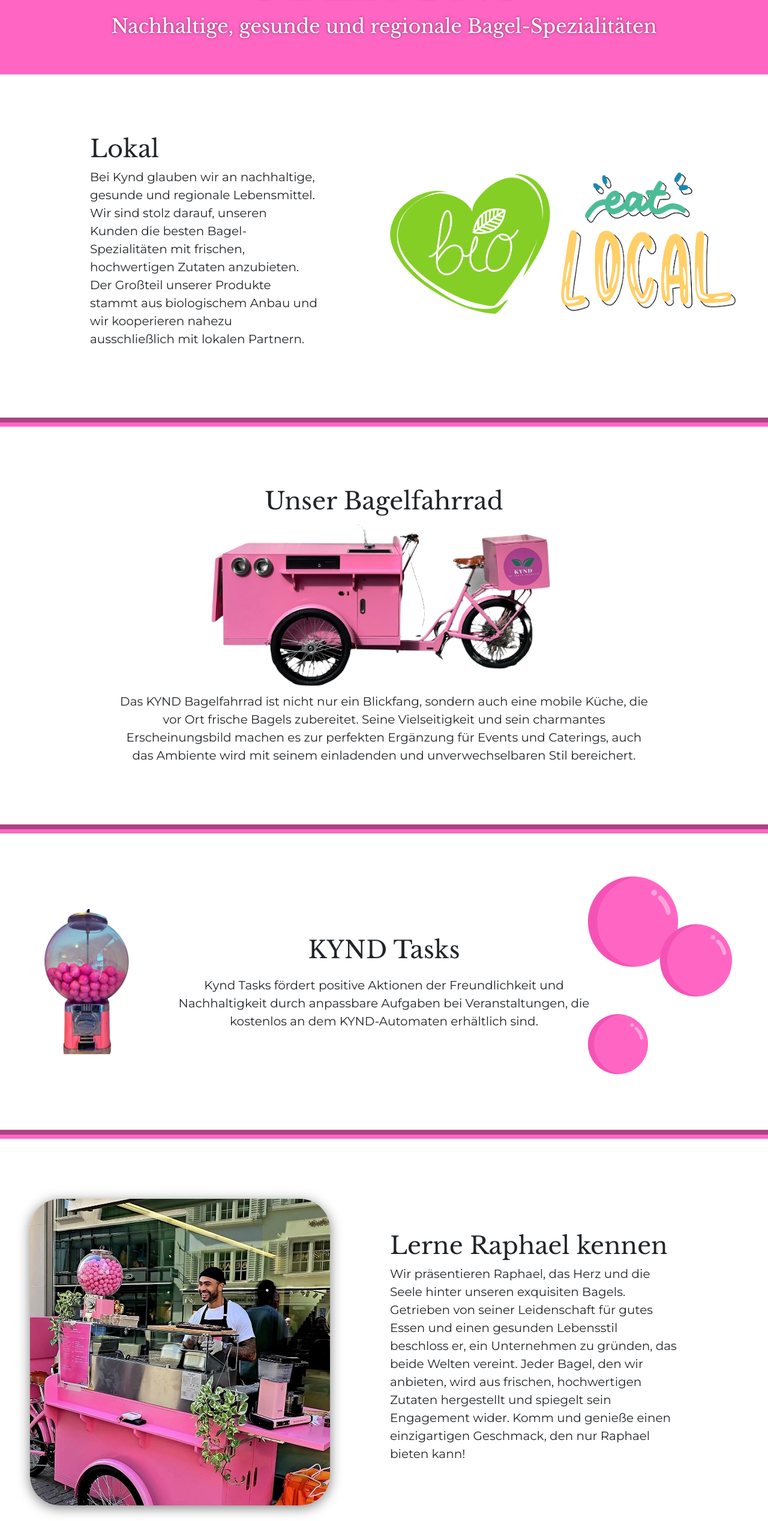
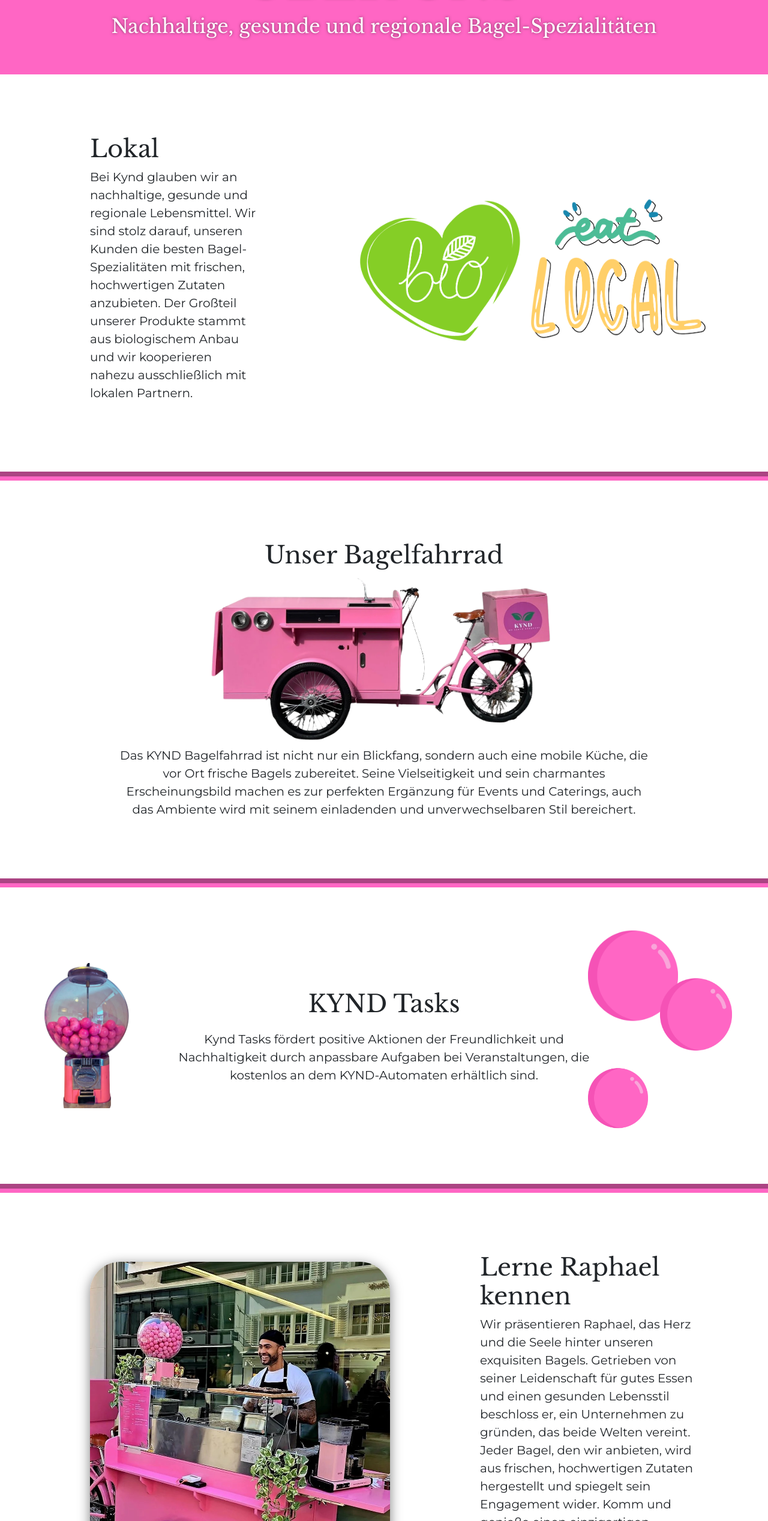
Before and after one commit to HeyTiina/kynd, a React (Create React App) app: page /UberUnsScreen in a window 1280 px wide. Shown: the part 265-2800 px from the top of the page at 60% size. Built offline with nearby package versions, Linux system fonts and the light colour scheme.

Commit message:
padding added to simetry

```diff
--- a/src/uberUnsScreen/Owner.css
+++ b/src/uberUnsScreen/Owner.css
@@ -13,7 +13,7 @@
 
 .title-owner {
   font-family: "Libre Baskerville", serif;
-  padding: 0 100px;
+  padding: 0 50px;
 }
 
 .title-owner p {
@@ -24,4 +24,5 @@
   width: 500px;
   border-radius: 50px;
   box-shadow: 0 4px 20px rgba(0, 0, 0, 0.5);
+  margin: 0 100px;
 }
--- a/src/uberUnsScreen/lokal.css
+++ b/src/uberUnsScreen/lokal.css
@@ -20,6 +20,8 @@
 .stickers {
   display: flex;
   justify-content: space-evenly; /* Espacio igual entre las imágenes */
+  padding: 0 50px;
+
 }
 
 .stickers img {
```
